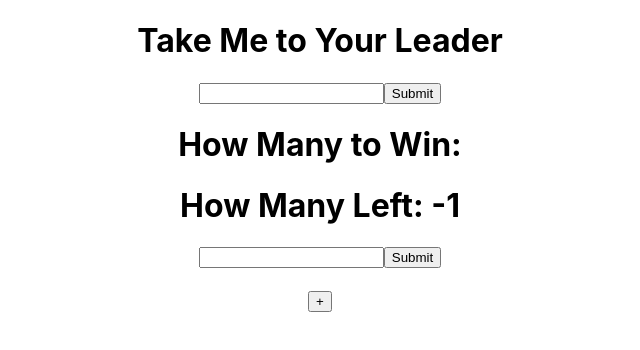
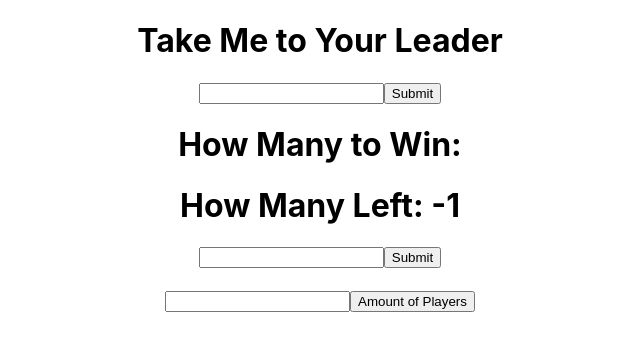
Before and after one commit to Travis-Franklin/solo-react-app, a React (Create React App) app: page / in a window 1280 px wide. Shown: the top 350 px of the page, without its empty margins (320-960 px from the left). Built offline with nearby package versions, Linux system fonts and the light colour scheme.

Commit message:
more code to player add function

```diff
--- a/src/HowManyPlayers.js
+++ b/src/HowManyPlayers.js
@@ -7,25 +7,43 @@ class HowManyPlayers extends React.Component{
         super(props);
         this.state = {
             amountOfPlayers : "2",
+            saveAmountOfPlayers: "1"
         };
+        this.handleChange = this.handleChange.bind(this);
+        this.handleSubmit = this.handleSubmit.bind(this);
+    }
+
+    handleSubmit(event){
+        event.preventDefault();
+    }
+    handleChange(event){
+        this.setState({amountOfPlayers: event.target.value});
     }
 
     _HowManyPlayers= () =>{
         console.log(this.state.amountOfPlayers);
+        this.setState({
+            saveAmountOfPlayers: this.state.amountOfPlayers
+        })
 
     }
     render (){
         return (
             <div>
-                <Player/>
-                {/* <Counter/> */}
-                <button onClick ={this._HowManyPlayers()}>+</button>
+                <Player saveAmountOfPlayers={this.state.saveAmountOfPlayers}/>
+                <form onSubmit={this.handleSubmit}>
+                <input type="number" onChange={this.handleChange}>
+
+                </input>
+
+                <button onClick ={(e) => this._HowManyPlayers()}>Amount of Players</button>
+                </form>
             </div>
         )
     }
     _incrementPlayer = () => {
         this.setState({
-            amountOfPlayers : this.setState.amountOfPlayers + 1
+            amountOfPlayers : this.state.amountOfPlayers,
         });
     }
 
--- a/src/Player.js
+++ b/src/Player.js
@@ -5,7 +5,9 @@ class Player extends React.Component{
         super(props);
         this.state = {
             whom: "Player 1",
-            whomSaved: ""
+            whomSaved: "",
+            saveAmountOfPlayers: ""
+
         };
         this.handleChange = this.handleChange.bind(this);
         this.handleSubmit = this.handleSubmit.bind(this);
@@ -26,8 +28,10 @@ class Player extends React.Component{
     }
 
     render() {
+        console.log(this.props.saveAmountOfPlayers);
         return (
             <div>
+                {}
                 <form onSubmit={this.handleSubmit}>
                     <input type="text" onChange={this.handleChange}>
                     </input>
```
